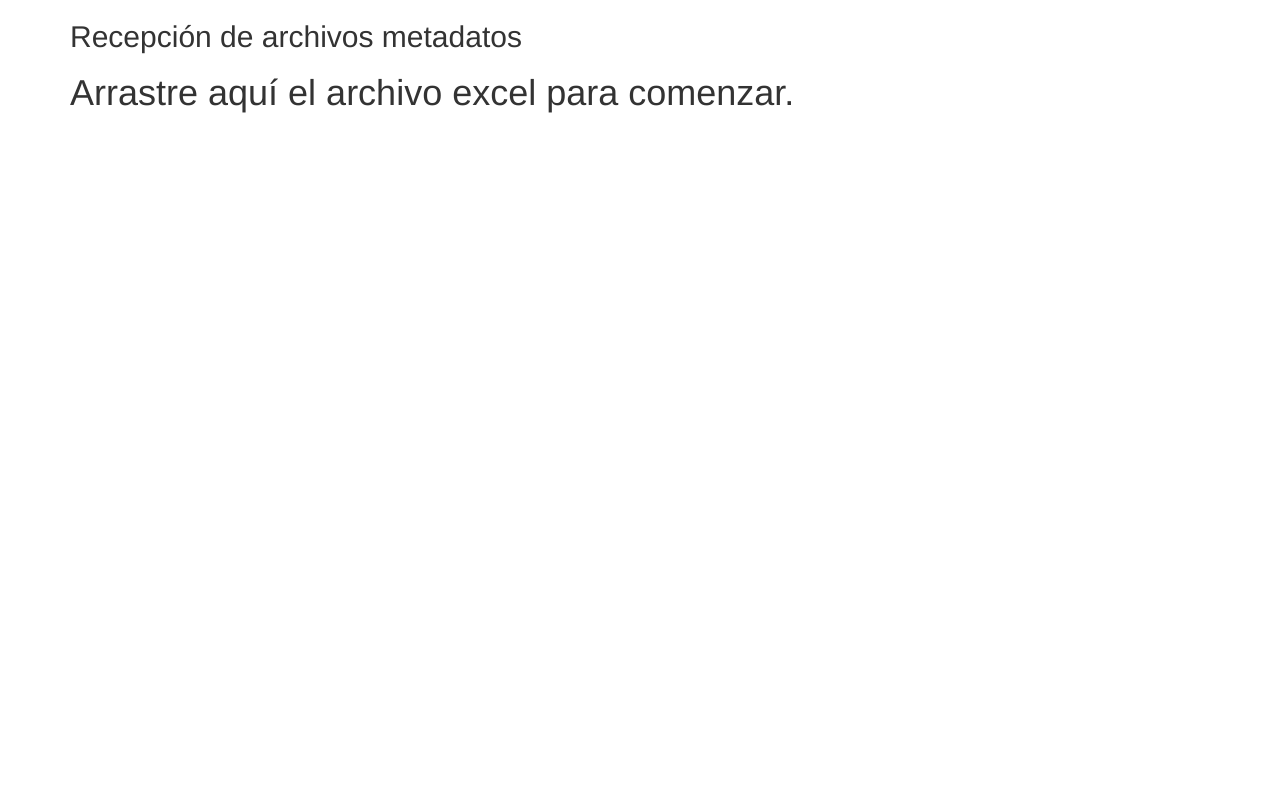
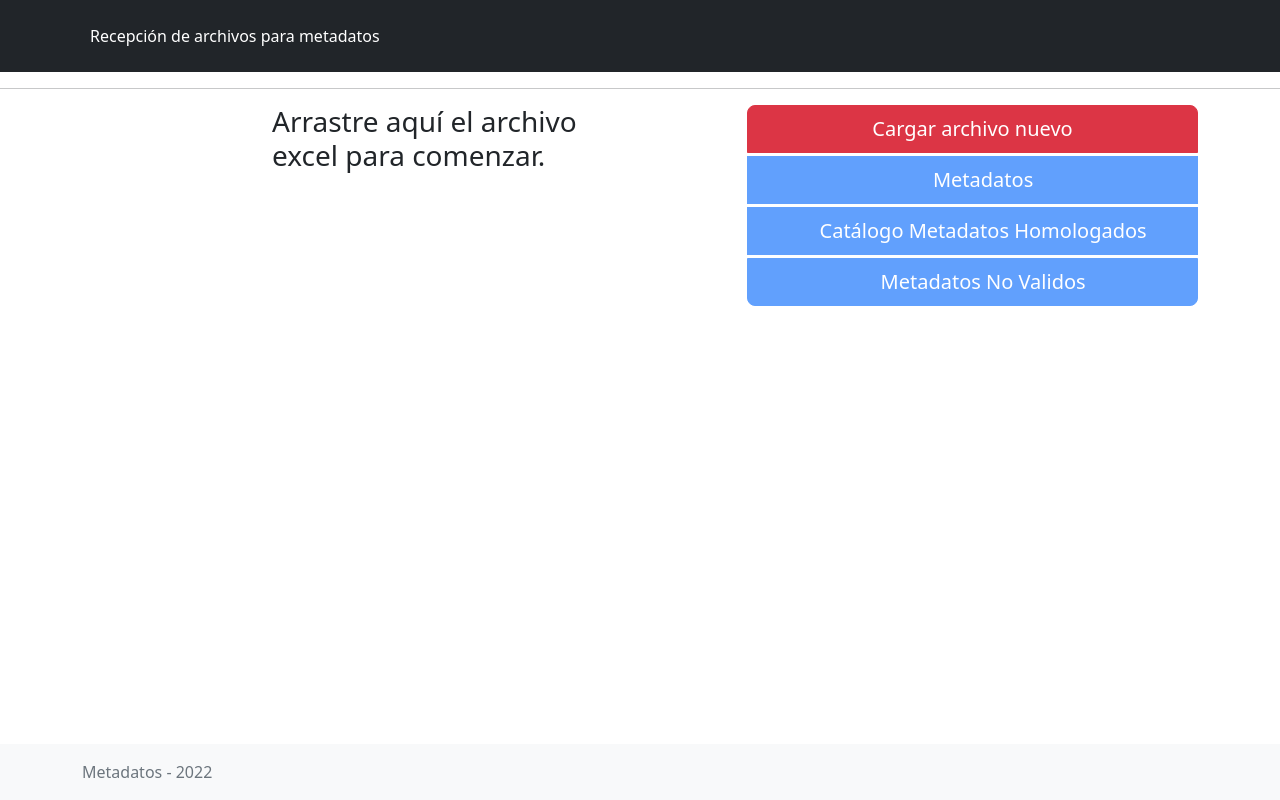
Before and after one commit to langure/ExcelToJson, a Flask app: page / in a window 1280 px wide. Run offline with Flask 2, Linux system fonts and the light colour scheme; some libraries are stand-ins or nearby versions.

Commit message:
Added Web Interface 1.0

```diff
--- a/main.py
+++ b/main.py
@@ -7,11 +7,11 @@ from classes import *
 
 # ENV
 EXCEL_FILE = "metadatos_1.xlsx"
-JSON_FILE = "1_metadatos.json"
-ERRORS_FILE = "1_metadatos_no_validos.json"
-METADATOS_FILE = "1_catalogo_metadatos_homologados.json"
+JSON_FILE = "./files/1_metadatos.json"
+ERRORS_FILE = "./files/1_metadatos_no_validos.json"
+METADATOS_FILE = "./files/1_catalogo_metadatos_homologados.json"
 SISTEMAS_FILE = "sistemasGestorContenido.txt"
-SISTEMAS_CATALOGO_FILE = "1_catalogo_sistemas.txt"
+SISTEMAS_CATALOGO_FILE = "./files/1_catalogo_sistemas.txt"
 TIMESTAMP = f"{datetime.now().year}-{(datetime.now().month):02d}-{(datetime.now().day):02d}T{datetime.now().hour}:{datetime.now().minute}:{datetime.now().second}:{datetime.now().microsecond}Z"
 
 def clear_screen():
@@ -20,9 +20,11 @@ def clear_screen():
     else:
         _ = os.system('cls')
 
-if __name__ == "__main__":
+def doMain(metadatos_source_file):
     clear_screen()
 
+    if not os.path.exists('./files'):
+        os.makedirs('./files')
     if os.path.exists(JSON_FILE):
         os.remove(JSON_FILE)
         print(f"The {JSON_FILE} file has been deleted successfully")
@@ -35,8 +37,9 @@ if __name__ == "__main__":
     if os.path.exists(SISTEMAS_CATALOGO_FILE):
         os.remove(SISTEMAS_CATALOGO_FILE)
         print(f"The {SISTEMAS_CATALOGO_FILE} file has been deleted successfully")
+
     # Abrir el objeto de excel y cargarlo en memoria
-    excel_document = pd.read_excel(EXCEL_FILE)
+    excel_document = pd.read_excel(metadatos_source_file)
     columns = excel_document.columns
     excel_data = pd.DataFrame(excel_document, columns = columns)
 
@@ -89,6 +92,11 @@ if __name__ == "__main__":
         }
         json_data.append(json_obj)
 
+    total_documentos = len(json_acumulator)
+    total_documentos_validos = len(documentos_validos)
+    total_documentos_no_validos = len(documentos_no_validos)
+    ruta_de_metadatos_json = JSON_FILE
+    ruta_de_catalogo_metadatos_homologados = METADATOS_FILE
     print(f"Total de documentos del excel -> {len(json_acumulator)}")
     print(f"Total de documentos válidos -> {len(documentos_validos)}")
     print(f"Total de documentos NO válidos -> {len(documentos_no_validos)}")
@@ -96,6 +104,11 @@ if __name__ == "__main__":
     write_output(SISTEMAS_CATALOGO_FILE, METADATOS_FILE, JSON_FILE, ERRORS_FILE, documentos_validos, sistemas_autorizados, json_data, documentos_no_validos)
 
     # Start mongoDB atlas connection
-    upload_to_mongodb(json_data, commit=False)
+    upload_to_mongodb(json_data, commit=True)
 
+
+
+
+if __name__ == "__main__":
+    doMain(EXCEL_FILE)
     print("Process finalized")
--- a/templates/index.html
+++ b/templates/index.html
@@ -1,30 +1,123 @@
 <html>
  <head>
   <title>Recepción de archivos metadatos</title>
-<link rel="stylesheet" href="https://maxcdn.bootstrapcdn.com/bootstrap/3.3.5/css/bootstrap.min.css">
 <script src="https://ajax.googleapis.com/ajax/libs/jquery/2.1.3/jquery.min.js"></script>
 <script src="https://unpkg.com/dropzone@5/dist/min/dropzone.min.js"></script>
 <link rel="stylesheet" href="https://unpkg.com/dropzone@5/dist/min/dropzone.min.css" type="text/css" />
- </head>
- <body>
-<div class="container">
-    <h2>Recepción de archivos metadatos</h2>
-    <div class="dropzone">
-        <div class="dz-message needsclick">
-            <h1>Arrastre aquí el archivo excel para comenzar.</h1>
+<!-- CSS only -->
+<link href="https://cdn.jsdelivr.net/npm/bootstrap@5.2.0/dist/css/bootstrap.min.css" rel="stylesheet" integrity="sha384-gH2yIJqKdNHPEq0n4Mqa/HGKIhSkIHeL5AyhkYV8i59U5AR6csBvApHHNl/vI1Bx" crossorigin="anonymous">
+<!-- JavaScript Bundle with Popper -->
+<script src="https://cdn.jsdelivr.net/npm/bootstrap@5.2.0/dist/js/bootstrap.bundle.min.js" integrity="sha384-A3rJD856KowSb7dwlZdYEkO39Gagi7vIsF0jrRAoQmDKKtQBHUuLZ9AsSv4jD4Xa" crossorigin="anonymous"></script>
+</head>
+<body class="d-flex flex-column h-100">
+    <header class="p-3 text-bg-dark">
+        <div class="container">
+          <div class="d-flex flex-wrap align-items-center justify-content-center justify-content-lg-start">
+            <ul class="nav col-12 col-lg-auto me-lg-auto mb-2 justify-content-center mb-md-0">
+              <li><a href="#" class="nav-link px-2 text-white">Recepción de archivos para metadatos</a></li>
+            </ul>
+            <div class="text-end">
+            </div>
+          </div>
         </div>
+      </header>
+      <HR>
+        <div class="alert alert-primary" role="alert" style="display:none" id="messageArea">
+
+          </div>
+        <div class="container">
+            <div class="row row-eq-height">
+                <div class="col-md-4 offset-md-2">
+                    <div class="dropzone">
+                        <div class="dz-message needsclick">
+                            <h3>Arrastre aquí el archivo excel para comenzar.</h3>
+                        </div>
+                    </div>
+                </div>
+                <div class="col-md-5 offset-md-1">
+                    <div class="btn-group-vertical gap-1" role="group" style="width: 100%;">
+                        <a onclick="onNewUpload()" href="#" class="btn btn-danger btn-lg btn-block">Cargar archivo nuevo</a>
+                        <button type="button" class="btn btn-primary btn-lg btn-block" onclick="metadatos();" disabled id="button1">
+                            <span class="spinner-border spinner-border-sm" role="status" aria-hidden="true" id="spinner1" style="visibility: hidden;"></span>
+                            Metadatos
+                        </button>
+                        <button type="button" class="btn btn-primary btn-lg btn-block" onclick="catalogoMetadatosHomologados();" disabled id="button2">
+                            <span class="spinner-border spinner-border-sm" role="status" aria-hidden="true" id="spinner2" style="visibility: hidden;"></span>
+                            Catálogo Metadatos Homologados
+                        </button>
+                        <button type="button" class="btn btn-primary btn-lg btn-block" onclick="metadatosNoValidos();" disabled id="button3">
+                            <span class="spinner-border spinner-border-sm" role="status" aria-hidden="true" id="spinner3" style="visibility: hidden;"></span>
+                            Metadatos No Validos
+                        </button>
+                      </div>
+
+                </div>
+            </div>
+        </div>
+<footer class="footer mt-auto py-3 bg-light">
+    <div class="container">
+      <span class="text-muted">Metadatos - 2022</span>
     </div>
-</div>
+  </footer>
 <script>
+Dropzone.autoDiscover = false;
 $(document).ready(function(){
     $(".dropzone").dropzone({
       url: '/upload',
       width: 300,
       height: 300,
       progressBarWidth: '100%',
-      maxFileSize: '5MB'
+      maxFileSize: '5MB',
+      maxFiles : 1,
+      clickable : false,
+      acceptedFiles : '.xlsx',
+      renameFile : function(file){
+        return "metadatos_up.xlsx";
+      },
+      init: function(){
+        this.on("addedfile", file => {
+            console.log("A new file has been added");
+        })
+      },
+      drop: function(){
+        console.log("Just delivered!!!");
+        document.getElementById("spinner1").style.visibility = "visible";
+        document.getElementById("spinner2").style.visibility = "visible";
+        document.getElementById("spinner3").style.visibility = "visible";
+        document.getElementById("messageArea").style.display = "block"
+        document.getElementById("messageArea").innerHTML = "Cargando el documento, espere por favor."
+
+      },
+      success: function(){
+        console.log("Finished");
+        document.getElementById("spinner1").style.visibility = "hidden";
+        document.getElementById("spinner2").style.visibility = "hidden";
+        document.getElementById("spinner3").style.visibility = "hidden";
+        $('#button1').prop('disabled', false);
+        $('#button2').prop('disabled', false);
+        $('#button3').prop('disabled', false);
+        document.getElementById("messageArea").style.visibility = "visible"
+        document.getElementById("messageArea").className = "alert alert-success"
+        document.getElementById("messageArea").innerHTML = "Los archivos ya se pueden descargar."
+      }
     })
 });
+
+function onNewUpload(){
+    location.reload();
+}
+function metadatos(){
+    window.location.href = "/metadatos"
+}
+function catalogoMetadatosHomologados(){
+    window.location.href = "/catalogoMetadatosHomologados"
+}
+function metadatosNoValidos(){
+    window.location.href = "/metadatosNoValidos"
+}
 </script>
+
+
+
  </body>
 </html>
--- a/web.py
+++ b/web.py
@@ -1,6 +1,7 @@
-from flask import Flask, render_template, jsonify, request
+from flask import Flask, render_template, jsonify, request, send_file
 from werkzeug.utils import secure_filename
 import os
+from main import *
 #import magic
 import urllib.request
 from datetime import datetime
@@ -11,13 +12,30 @@ app.secret_key = "gsdfgsdfgser454rsgdfgserg"
 
 
 UPLOAD_FOLDER = 'uploads'
+DOWNLOAD_FOLDER = 'files'
 app.config['UPLOAD_FOLDER'] = UPLOAD_FOLDER
+app.config['DOWNLOAD_FOLDER'] = DOWNLOAD_FOLDER
 app.config['MAX_CONTENT_LENGTH'] = 16 * 1024 * 1024
 
 ALLOWED_EXTENSIONS = set(['xlsx'])
 
 def allowed_file(filename):
  return '.' in filename and filename.rsplit('.', 1)[1].lower() in ALLOWED_EXTENSIONS
+
+@app.route('/metadatos')
+def returnMetadatos():
+    downloads = os.path.join(app.root_path, app.config['DOWNLOAD_FOLDER'])
+    return send_file(os.path.join(app.config['DOWNLOAD_FOLDER'],'1_metadatos.json'), as_attachment=True)
+
+@app.route('/catalogoMetadatosHomologados')
+def returnCatalogoMetadatosHomologados():
+    downloads = os.path.join(app.root_path, app.config['DOWNLOAD_FOLDER'])
+    return send_file(os.path.join(app.config['DOWNLOAD_FOLDER'],'1_catalogo_metadatos_homologados.json'), as_attachment=True)
+
+@app.route('/metadatosNoValidos')
+def returnMetadatosNoValidos():
+    downloads = os.path.join(app.root_path, app.config['DOWNLOAD_FOLDER'])
+    return send_file(os.path.join(app.config['DOWNLOAD_FOLDER'],'1_metadatos_no_validos.json'), as_attachment=True)
 
 @app.route('/')
 def main():
@@ -33,7 +51,8 @@ def upload():
 
         if file and allowed_file(file.filename):
            file.save(os.path.join(app.config['UPLOAD_FOLDER'], filename))
-           print('File successfully uploaded ' + file.filename + ' to the database!')
+           print('File successfully uploaded ' + file.filename + ' to the server!')
+           doMain(os.path.join(app.config['UPLOAD_FOLDER'],file.filename))
         else:
            print('Solo archivos excel xlsx')
         msg = 'Archivo recibido'
```
Also changed, not shown: 1_catalogo_sistemas.txt (deleted, +0 -74 lines), requirements.txt (+11 -0 lines), 1 other file.
